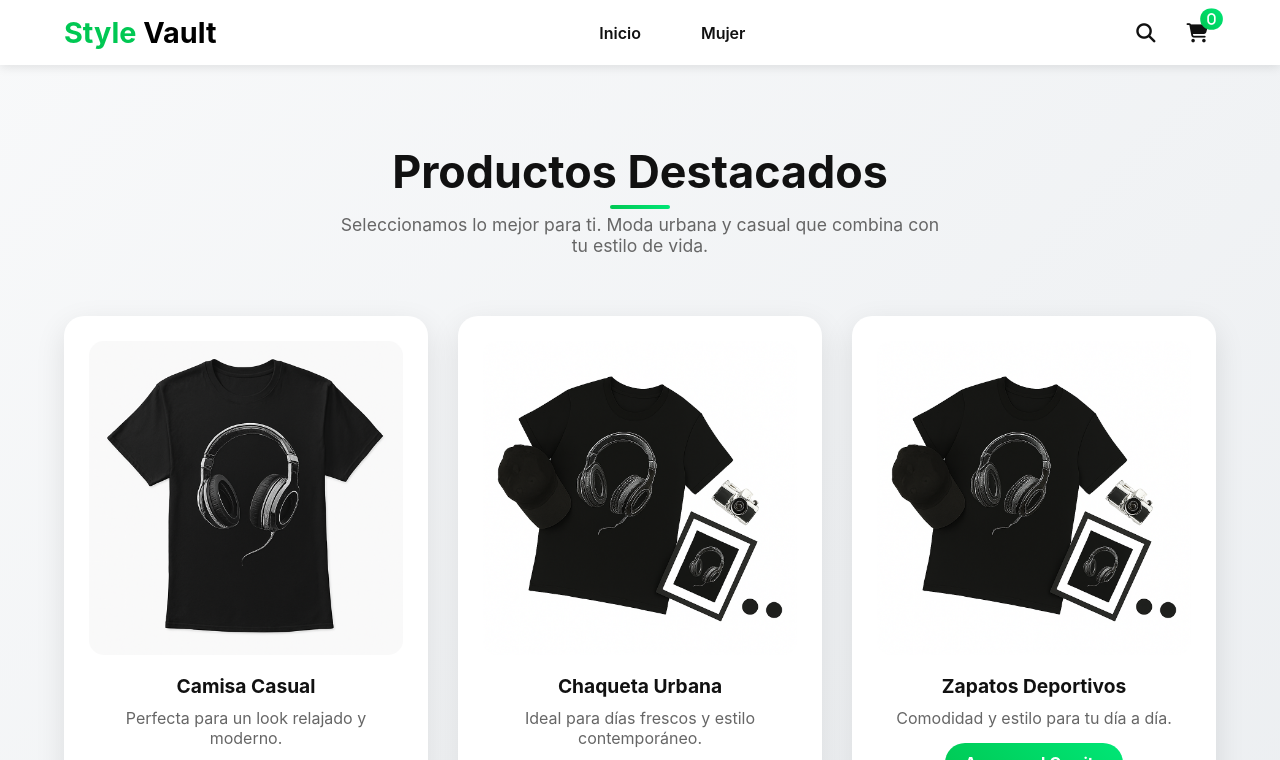
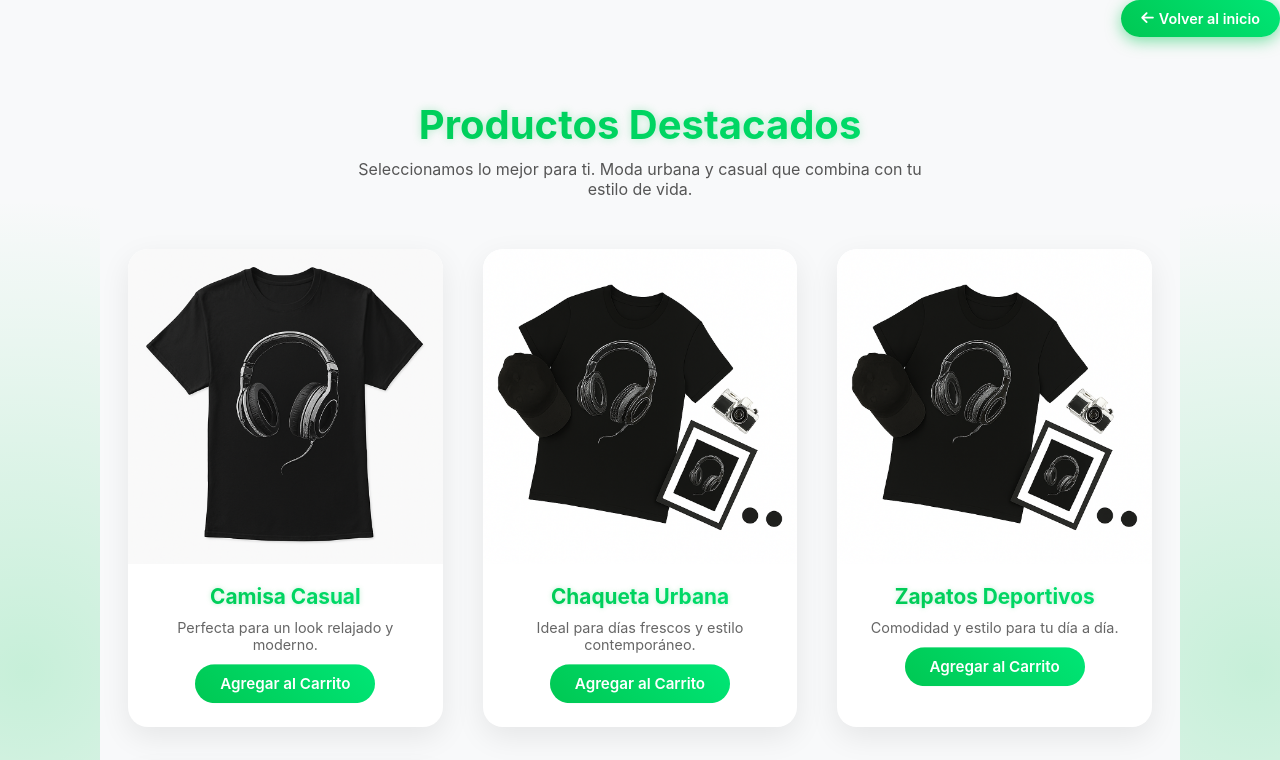
Before and after one commit to AgustinGibaut/maqueta-web-entrevista, a plain HTML site: page productos.html in a window 1280 px wide. Shown: the top 760 px of the page. Drawn offline with Linux system fonts and the light colour scheme.

Commit message:
se termina seccion de productos + efecto cortina para el mismo

```diff
--- a/productos.css
+++ b/productos.css
@@ -1,3 +1,5 @@
+/* ===== RESET ===== */
+
 * {
     margin: 0;
     padding: 0;
@@ -6,9 +8,11 @@
 
 body {
     font-family: 'Inter', sans-serif;
-    background: linear-gradient(135deg, #f8f9fa, #e9ecef);
+    background: #f8f9fa;
     color: #111;
+    overflow-x: hidden;
     scroll-behavior: smooth;
+    position: relative;
 }
 
 a {
@@ -17,321 +21,222 @@ a {
 }
 
 
-/* ===== NAV ===== */
+/* ===== CORTINA DE CARGA (de derecha a izquierda) ===== */
 
-nav {
-    background: #fff;
-    padding: 15px 5%;
-    display: flex;
-    justify-content: space-between;
-    align-items: center;
-    box-shadow: 0 2px 10px rgba(0, 0, 0, 0.1);
-    position: sticky;
+.curtain {
+    position: fixed;
     top: 0;
-    z-index: 100;
+    left: 100%;
+    width: 100%;
+    height: 100%;
+    background: linear-gradient(90deg, #00c853, #00e676);
+    z-index: 9999;
+    animation: curtainDrop 2s forwards;
 }
 
-.logo {
-    font-weight: bold;
-    font-size: 1.8rem;
-    color: #00c853;
-}
-
-.logo strong {
-    color: #000;
-}
-
-nav ul {
-    display: flex;
-    gap: 30px;
-    list-style: none;
-}
-
-nav ul li a {
-    font-weight: 600;
-    padding: 8px 15px;
-    border-radius: 6px;
-    transition: all 0.3s ease;
-}
-
-nav ul li a.active,
-nav ul li a:hover {
-    color: #00c853;
-    background: rgba(0, 200, 83, 0.1);
-    transform: translateY(-2px);
-}
-
-.nav-icons {
-    display: flex;
-    gap: 15px;
-    align-items: center;
-    position: relative;
-}
-
-.nav-icons i {
-    font-size: 1.2rem;
-    cursor: pointer;
-    padding: 8px;
-    border-radius: 50%;
-    transition: all 0.3s ease;
-    position: relative;
-}
-
-.nav-icons i:hover {
-    background: rgba(0, 200, 83, 0.1);
-    color: #00c853;
-    transform: scale(1.1);
-}
-
-.cart-count {
-    background: linear-gradient(45deg, #00c853, #00e676);
-    color: #fff;
-    font-size: 0.7rem;
-    padding: 2px 6px;
-    border-radius: 50%;
-    position: absolute;
-    top: -5px;
-    right: -5px;
-    min-width: 18px;
-    height: 18px;
-    display: flex;
-    align-items: center;
-    justify-content: center;
-    animation: pulse 2s infinite;
+@keyframes curtainDrop {
+    0% {
+        transform: translateX(0);
+    }
+    50% {
+        transform: translateX(-100%);
+    }
+    100% {
+        transform: translateX(-100%);
+        opacity: 0;
+    }
 }
 
 
-/* ===== HERO ===== */
+/* ===== SECCIÓN PRODUCTOS ===== */
 
-.hero-section {
-    background: linear-gradient(135deg, #00c853, #00e676);
-    color: white;
-    padding: 80px 5% 60px;
-    text-align: center;
+.products-section {
+    padding: 100px 10%;
     position: relative;
-}
-
-.hero-section h1 {
-    font-size: 3.5rem;
-    font-weight: 700;
-    margin-bottom: 20px;
-    text-shadow: 2px 2px 4px rgba(0, 0, 0, 0.3);
-}
-
-.hero-section p {
-    font-size: 1.3rem;
-    margin-bottom: 30px;
-    opacity: 0.9;
-}
-
-.hero-badge {
-    display: inline-block;
-    background: rgba(255, 255, 255, 0.2);
-    padding: 8px 20px;
-    border-radius: 25px;
-    margin-bottom: 30px;
-    backdrop-filter: blur(10px);
-    border: 1px solid rgba(255, 255, 255, 0.3);
-}
-
-.btn {
-    display: inline-block;
-    padding: 10px 20px;
-    border-radius: 25px;
-    background: linear-gradient(45deg, #00c853, #00e676);
-    color: white;
-    font-weight: bold;
-    transition: all 0.3s ease;
-}
-
-.btn:hover {
-    transform: scale(1.05);
+    overflow: hidden;
 }
 
 
-/* ===== PRODUCTS ===== */
+/* Fondo de partículas laterales */
 
-.products-section {
-    padding: 80px 5% 60px;
+.products-section::before,
+.products-section::after {
+    content: "";
+    position: absolute;
+    width: 150px;
+    height: 100%;
+    background: radial-gradient(circle, #00c85333, transparent 70%);
+    top: 0;
+    z-index: 0;
 }
+
+.products-section::before {
+    left: -50px;
+}
+
+.products-section::after {
+    right: -50px;
+}
+
+
+/* Header */
 
 .section-header {
     text-align: center;
-    margin-bottom: 60px;
+    margin-bottom: 50px;
+    position: relative;
+    z-index: 1;
 }
 
 .section-header h2 {
-    font-size: 2.8rem;
-    color: #111;
-    margin-bottom: 15px;
-    display: inline-block;
-    position: relative;
-}
-
-.section-header h2::after {
-    content: '';
-    position: absolute;
-    bottom: -10px;
-    left: 50%;
-    transform: translateX(-50%);
-    width: 60px;
-    height: 4px;
+    font-size: 2.5rem;
     background: linear-gradient(90deg, #00c853, #00e676);
-    border-radius: 2px;
+    -webkit-background-clip: text;
+    -webkit-text-fill-color: transparent;
+    text-shadow: 0 0 8px #00c85344;
 }
 
 .section-header p {
-    font-size: 1.1rem;
-    color: #666;
+    font-size: 1rem;
+    color: #555;
     max-width: 600px;
-    margin: 0 auto;
+    margin: 10px auto 20px;
 }
+
+
+/* Botón volver al inicio */
+
+.back-btn {
+    position: absolute;
+    top: 0;
+    right: 0;
+    background: linear-gradient(45deg, #00c853, #00e676);
+    color: #fff;
+    padding: 10px 20px;
+    border-radius: 25px;
+    font-size: 0.9rem;
+    font-weight: 600;
+    display: inline-flex;
+    align-items: center;
+    gap: 5px;
+    box-shadow: 0 4px 15px rgba(0, 200, 83, 0.5);
+    transition: all 0.4s ease;
+    z-index: 2;
+}
+
+.back-btn:hover {
+    transform: scale(1.1);
+    box-shadow: 0 6px 25px rgba(0, 230, 118, 0.7);
+    text-shadow: 0 0 8px #ffffff88;
+}
+
+
+/* Grid 2 columnas */
 
 .product-grid {
     display: grid;
-    grid-template-columns: repeat(auto-fit, minmax(280px, 1fr));
-    gap: 30px;
+    grid-template-columns: repeat(auto-fit, minmax(300px, 1fr));
+    gap: 40px;
+    justify-items: center;
+    position: relative;
+    z-index: 1;
 }
 
+
+/* ===== CARD ===== */
+
 .product-card {
-    background: #fff;
+    background: white;
     border-radius: 20px;
-    box-shadow: 0 10px 30px rgba(0, 0, 0, 0.1);
-    padding: 25px;
-    text-align: center;
-    transition: transform 0.3s ease;
+    overflow: hidden;
+    box-shadow: 0 10px 30px rgba(0, 0, 0, 0.08);
+    transition: transform 0.3s ease, box-shadow 0.4s ease, border 0.4s ease;
+    width: 100%;
+    max-width: 320px;
+    display: flex;
+    flex-direction: column;
+    position: relative;
+    z-index: 1;
 }
 
 .product-card:hover {
-    transform: translateY(-5px);
+    transform: translateY(-10px);
+    box-shadow: 0 20px 40px rgba(0, 0, 0, 0.15);
+    border-image-slice: 1;
+    border-width: 3px;
+    border-image-source: linear-gradient(45deg, #00c853, #00e676);
+    border-style: solid;
 }
 
-.product-card img {
-    max-width: 100%;
-    border-radius: 15px;
-    margin-bottom: 15px;
+.product-image img {
+    width: 100%;
+    display: block;
+    transition: transform 0.5s ease, box-shadow 0.5s ease;
+    border-radius: 20px 20px 0 0;
 }
 
-.product-card h3 {
-    font-size: 1.2rem;
-    margin-bottom: 10px;
+.product-card:hover .product-image img {
+    transform: scale(1.08) rotate(1deg);
+    box-shadow: 0 15px 30px rgba(0, 200, 83, 0.25);
 }
 
-.product-card p {
+.product-info {
+    padding: 20px;
+    text-align: center;
+}
+
+.product-info h3 {
+    font-size: 1.3rem;
+    margin-bottom: 10px;
+    background: linear-gradient(90deg, #00c853, #00e676);
+    -webkit-background-clip: text;
+    -webkit-text-fill-color: transparent;
+    text-shadow: 0 0 5px #00c85344;
+}
+
+.product-info p {
+    font-size: 0.9rem;
     color: #666;
     margin-bottom: 15px;
 }
 
-
-/* ===== CART ===== */
-
-.cart-overlay {
-    position: fixed;
-    top: 0;
-    right: -100%;
-    width: 400px;
-    max-width: 90%;
-    height: 100%;
-    background: #fff;
-    box-shadow: -2px 0 10px rgba(0, 0, 0, 0.2);
-    transition: 0.3s;
-    z-index: 200;
-    display: flex;
-    flex-direction: column;
-    padding: 20px;
+.btn.add-to-cart {
+    display: inline-block;
+    padding: 10px 25px;
+    border-radius: 25px;
+    background: linear-gradient(45deg, #00c853, #00e676);
+    color: white;
+    font-weight: 600;
+    font-size: 0.95rem;
+    transition: all 0.4s ease;
+    position: relative;
+    animation: floatBtn 3s ease-in-out infinite;
 }
 
-.cart-overlay.open {
-    right: 0;
+.btn.add-to-cart:hover {
+    transform: scale(1.1) rotate(-1deg);
+    box-shadow: 0 8px 20px rgba(0, 230, 118, 0.5);
 }
 
-.cart-header {
-    display: flex;
-    justify-content: space-between;
-    align-items: center;
-    margin-bottom: 20px;
+@keyframes floatBtn {
+    0%,
+    100% {
+        transform: translateY(0);
+    }
+    50% {
+        transform: translateY(-5px);
+    }
 }
 
-.cart-header h3 {
-    font-size: 1.5rem;
-}
 
-.cart-close {
-    font-size: 1.3rem;
-    cursor: pointer;
-}
+/* RESPONSIVE */
 
-.cart-items {
-    flex: 1;
-    overflow-y: auto;
-    margin-bottom: 20px;
-}
-
-.cart-item {
-    display: flex;
-    justify-content: space-between;
-    align-items: center;
-    margin-bottom: 15px;
-}
-
-.cart-item img {
-    width: 60px;
-    border-radius: 10px;
-}
-
-.cart-item-details {
-    flex: 1;
-    margin-left: 10px;
-}
-
-.cart-item-details h4 {
-    font-size: 1rem;
-    margin-bottom: 5px;
-}
-
-.cart-item-details p {
-    font-size: 0.9rem;
-    color: #555;
-    margin-bottom: 5px;
-}
-
-.quantity-controls {
-    display: flex;
-    align-items: center;
-    gap: 5px;
-}
-
-.quantity-controls button {
-    padding: 2px 6px;
-    border: none;
-    background: #00c853;
-    color: white;
-    border-radius: 4px;
-    cursor: pointer;
-    font-weight: bold;
-}
-
-.cart-item-remove {
-    cursor: pointer;
-    color: #e53935;
-    font-size: 1.2rem;
-    margin-left: 10px;
-}
-
-.cart-footer {
-    display: flex;
-    justify-content: space-between;
-    align-items: center;
-    font-weight: bold;
-    font-size: 1.2rem;
-}
-
-@keyframes pulse {
-    0%,
-    100% {
-        transform: scale(1);
+@media (max-width: 700px) {
+    .product-grid {
+        grid-template-columns: 1fr;
     }
-    50% {
-        transform: scale(1.2);
+    .back-btn {
+        top: 10px;
+        right: 10px;
     }
 }
--- a/productos.html
+++ b/productos.html
@@ -11,57 +11,69 @@
 </head>
 
 <body>
-    <nav>
-        <div class="logo">Style <strong>Vault</strong></div>
-        <ul>
-            <li><a href="index.html">Inicio</a></li>
-            <li><a href="#">Mujer</a></li>
-        </ul>
-        <div class="nav-icons">
-            <i class="fas fa-search"></i>
-            <i class="fas fa-shopping-cart" id="cart-icon">
-                <span class="cart-count" id="cart-count">0</span>
-            </i>
-        </div>
-    </nav>
+
+    <!-- Cortina de carga -->
+    <div class="curtain"></div>
 
     <section class="products-section" id="products">
+        <!-- Botón volver al inicio -->
+        <a href="#top" class="back-btn"><i class="fas fa-arrow-left"></i> Volver al inicio</a>
+
+        <!-- Header -->
         <div class="section-header">
             <h2>Productos Destacados</h2>
             <p>Seleccionamos lo mejor para ti. Moda urbana y casual que combina con tu estilo de vida.</p>
         </div>
+
+        <!-- Grid de productos -->
         <div class="product-grid">
-
             <div class="product-card" data-name="Camisa Casual" data-price="5000">
+                <div class="product-image">
                     <img src="img/remera-main.png" alt="Camisa Casual">
+                </div>
+                <div class="product-info">
                     <h3>Camisa Casual</h3>
                     <p>Perfecta para un look relajado y moderno.</p>
                     <a href="#" class="btn add-to-cart">Agregar al Carrito</a>
                 </div>
+            </div>
+
             <div class="product-card" data-name="Chaqueta Urbana" data-price="12000">
+                <div class="product-image">
                     <img src="img/remera.png" alt="Chaqueta Urbana">
+                </div>
+                <div class="product-info">
                     <h3>Chaqueta Urbana</h3>
                     <p>Ideal para días frescos y estilo contemporáneo.</p>
                     <a href="#" class="btn add-to-cart">Agregar al Carrito</a>
                 </div>
+            </div>
+
             <div class="product-card" data-name="Zapatos Deportivos" data-price="9000">
+                <div class="product-image">
                     <img src="img/remera.png" alt="Zapatos Deportivos">
+                </div>
+                <div class="product-info">
                     <h3>Zapatos Deportivos</h3>
                     <p>Comodidad y estilo para tu día a día.</p>
                     <a href="#" class="btn add-to-cart">Agregar al Carrito</a>
                 </div>
+            </div>
+
             <div class="product-card" data-name="Pantalón Casual" data-price="7000">
+                <div class="product-image">
                     <img src="img/remera.png" alt="Pantalón Casual">
+                </div>
+                <div class="product-info">
                     <h3>Pantalón Casual</h3>
                     <p>Versátil y cómodo para cualquier ocasión.</p>
                     <a href="#" class="btn add-to-cart">Agregar al Carrito</a>
                 </div>
             </div>
+        </div>
     </section>
 
-
-
-    <script src="index.js"></script>
+    <script src="productos.js"></script>
 </body>
 
 </html>
```
Also changed, not shown: index.html (+9 -1 lines). Lines whose indentation alone changed are shown as unchanged.
